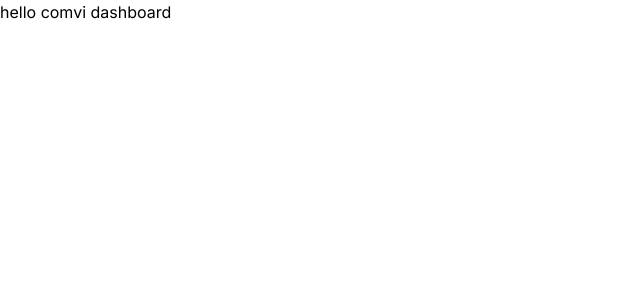
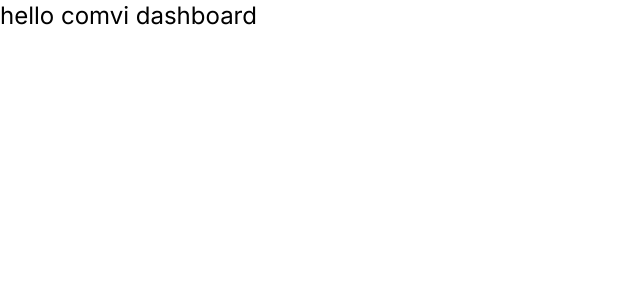
Before and after one commit to ZeetGeek/Comvi-Dashboard, a Next.js app: page / in a window 1280 px wide. Shown: the top 300 px of the page, without its empty margins (0-640 px from the left). Built offline with nearby package versions, Linux system fonts and the light colour scheme.

Commit message:
create folder shortcut paths

```diff
--- a/src/app/page.js
+++ b/src/app/page.js
@@ -3,7 +3,7 @@
 export default function Home() {
 	return (
 		<>
-			<h1>hello comvi dashboard</h1>
+			<h1 className='text-2xl'>hello comvi dashboard</h1>
 		</>
 	);
 }
--- a/tailwind.config.js
+++ b/tailwind.config.js
@@ -1,16 +1,11 @@
 /** @type {import('tailwindcss').Config} */
 module.exports = {
-  content: [
-    "./src/pages/**/*.{js,ts,jsx,tsx,mdx}",
-    "./src/components/**/*.{js,ts,jsx,tsx,mdx}",
-    "./src/app/**/*.{js,ts,jsx,tsx,mdx}",
-  ],
+	content: ["./src/pages/**/*.{js,ts,jsx,tsx,mdx}", "./src/components/**/*.{js,ts,jsx,tsx,mdx}", "./src/app/**/*.{js,ts,jsx,tsx,mdx}"],
 	theme: {
 		extend: {
 			backgroundImage: {
 				"gradient-radial": "radial-gradient(var(--tw-gradient-stops))",
-        "gradient-conic":
-          "conic-gradient(from 180deg at 50% 50%, var(--tw-gradient-stops))",
+				"gradient-conic": "conic-gradient(from 180deg at 50% 50%, var(--tw-gradient-stops))",
 			},
 		},
 	},
```
Also changed, not shown: jsconfig.json (+20 -5 lines), src/styles/variable.scss (deleted). Lines whose indentation alone changed are shown as unchanged.
